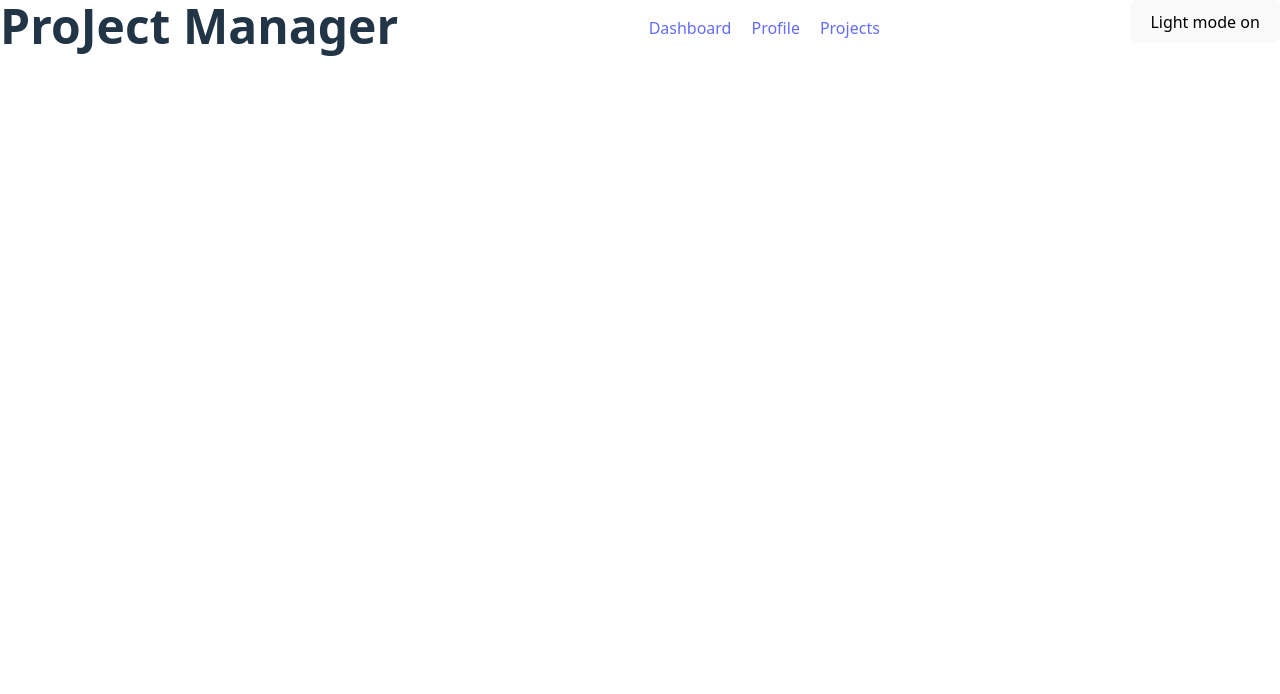
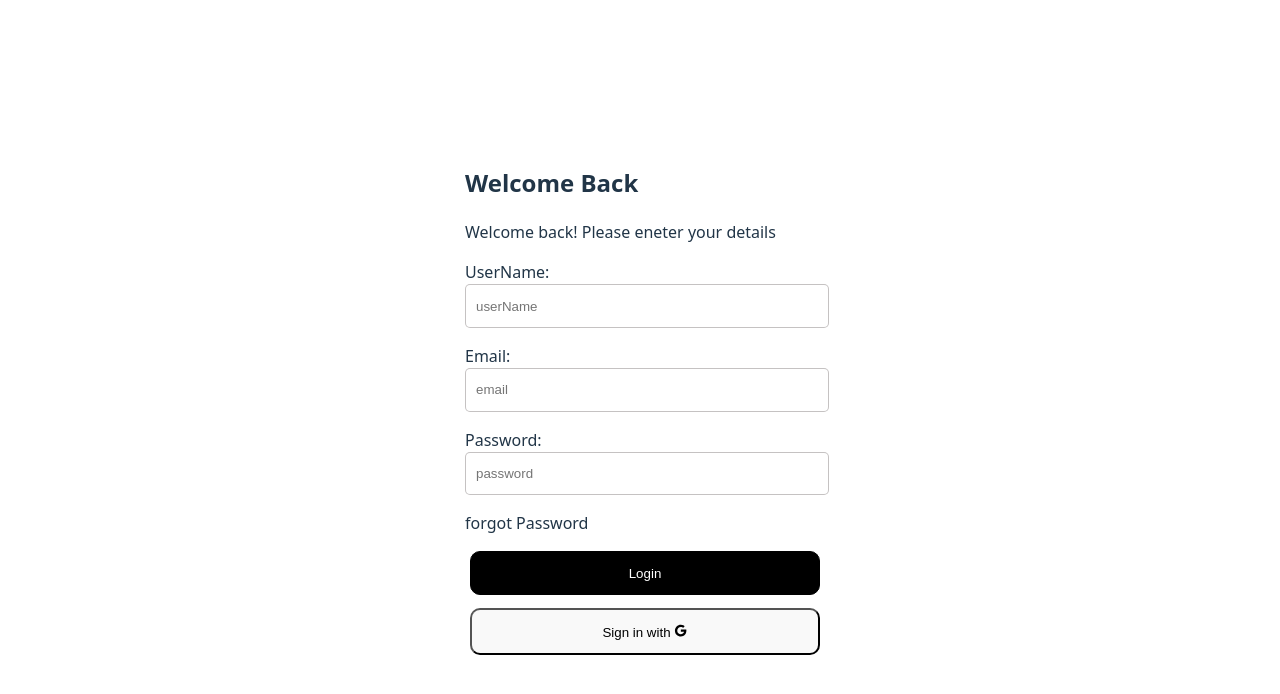
Before and after one commit to Adewole76/Week-5-eng-basecamp-, a React (Vite) app in the folder project-manager/: page / in a window 1280 px wide. Shown: the top 694 px of the page. Built offline with nearby package versions, Linux system fonts and the light colour scheme.

Commit message:
login page done

```diff
--- a/project-manager/package.json
+++ b/project-manager/package.json
@@ -12,6 +12,7 @@
   "dependencies": {
     "react": "^19.2.0",
     "react-dom": "^19.2.0",
+    "react-hot-toast": "^2.6.0",
     "react-icons": "^5.5.0",
     "react-router-dom": "^7.13.0"
   },
--- a/project-manager/pages/Login.jsx
+++ b/project-manager/pages/Login.jsx
@@ -1,6 +1,34 @@
+import '../src/login.css'
+import { IoLogoGoogle } from "react-icons/io5"
+import { useLocation } from 'react-router-dom'
 const LoginPage = () => {
+    const location = useLocation()
+ const showNavbar = location.pathname !== '/';
+
     return(
-        <main></main>
+        <main>
+            {showNavbar?<NavBar></NavBar>:''}
+            <section className="login">
+            <h2>Welcome Back</h2>
+            <p>Welcome back! Please eneter your details</p>
+            <form action="">
+                <label htmlFor="userName">UserName:
+                <input type="text" placeholder="userName" />
+                </label>
+
+               <label htmlFor="email">Email:
+                <input type="email" placeholder="email" />
+               </label>
+
+               <label htmlFor="password">Password:
+                <input type="password" placeholder="password"/>
+               </label>
+            </form>
+            <p>forgot Password</p>
+            <button className="login-btn">Login</button>
+            <button className="sign-in-Google">Sign in with <IoLogoGoogle /></button>
+            </section>
+        </main>
     )
 }
 export default LoginPage
--- a/project-manager/src/App.jsx
+++ b/project-manager/src/App.jsx
@@ -1,4 +1,5 @@
 import { useState } from 'react'
+import { useLocation } from 'react-router-dom'
 import reactLogo from './assets/react.svg'
 import viteLogo from '/vite.svg'
 import './App.css'
@@ -14,7 +15,6 @@ function App() {
 
   return (
   <BrowserRouter>
-  <NavBar></NavBar>
   <Routes>
     <Route path='/' element={<LoginPage></LoginPage>}/>
     <Route path='/dashboard' element={<DashBoard></DashBoard>}/>
--- a/project-manager/src/Navbar.jsx
+++ b/project-manager/src/Navbar.jsx
@@ -2,7 +2,7 @@ import { Link } from "react-router-dom"
 const NavBar = () => {
     return(
         <nav>
-            <h1>ProJect Manager</h1>
+            <h1>Boardly</h1>
             <ul>
                 <Link to="/dashboard"><li>Dashboard</li></Link>
                 <Link to="/profile"><li>Profile</li></Link>
--- a/project-manager/src/index.css
+++ b/project-manager/src/index.css
@@ -28,24 +28,6 @@ h1 {
   line-height: 1.1;
 }
 
-button {
-  border-radius: 8px;
-  border: 1px solid transparent;
-  padding: 0.6em 1.2em;
-  font-size: 1em;
-  font-weight: 500;
-  font-family: inherit;
-  background-color: #1a1a1a;
-  cursor: pointer;
-  transition: border-color 0.25s;
-}
-button:hover {
-  border-color: #646cff;
-}
-button:focus,
-button:focus-visible {
-  outline: 4px auto -webkit-focus-ring-color;
-}
 
 @media (prefers-color-scheme: light) {
   :root {
--- /dev/null
+++ b/project-manager/src/login.css
@@ -0,0 +1,37 @@
+body{
+    display: flex;
+    justify-content: center;
+    align-items: center;
+    height: 100vh;
+}
+.login{
+    width: 350px;
+  }
+  .login label{
+    display: block;
+    margin-top: 1em;
+  }
+  .login label input{
+    display: block;
+    padding-top: 1em;
+    padding-bottom: 1em;
+    padding-left: 10px;
+    width: 100%;
+    border-radius: 5px;
+    border: 1px solid rgba(178, 174, 174, 0.745)
+  }
+  .login button{
+    display: block;
+    width: 100%;
+    padding: 1em 0;
+    border-radius: 10px;
+    margin-left: 5px;
+  }
+  .login .login-btn{
+    background-color: black;
+    border: 1px solid black;
+    color: white;
+  }
+  .login .sign-in-Google{
+    margin-top: 1em;
+  }
```
Also changed, not shown: project-manager/src/App.css (line endings or trailing spaces), 1 other file (tests, documents, lock files or other folders).
